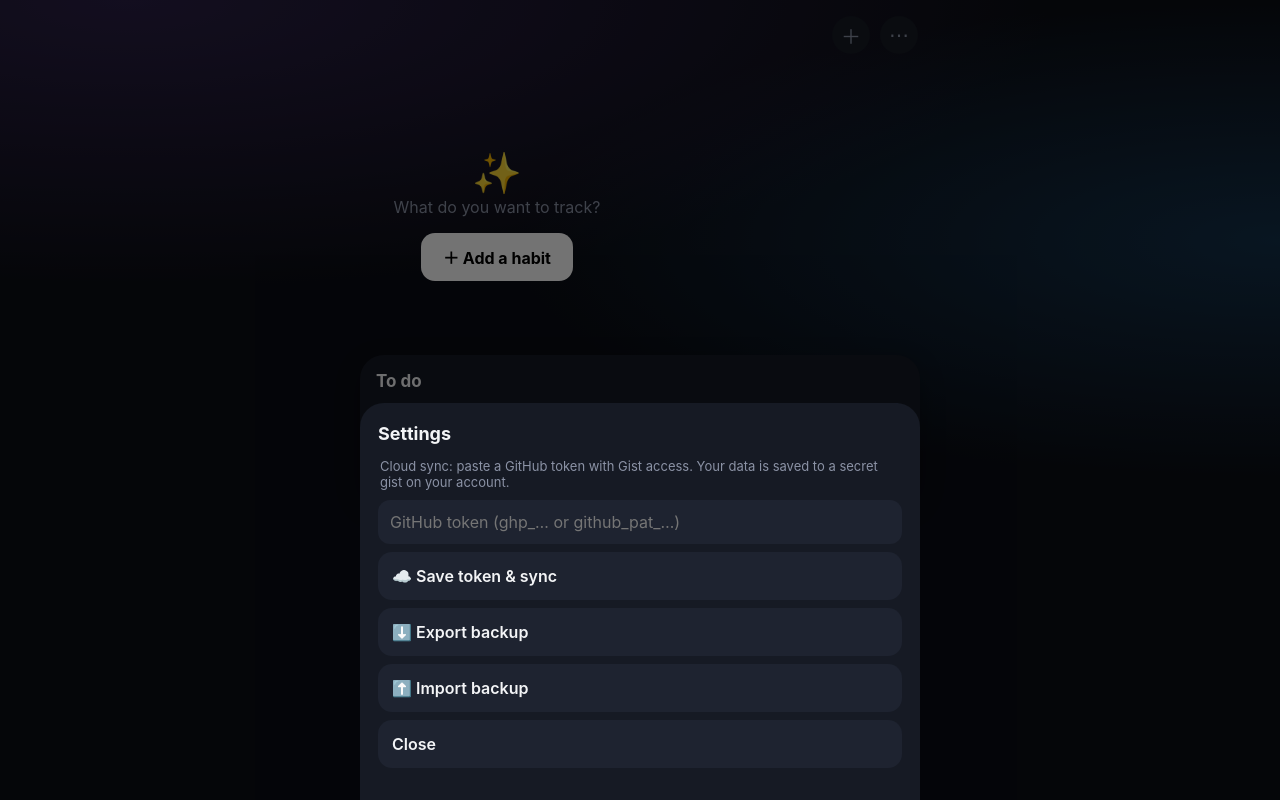
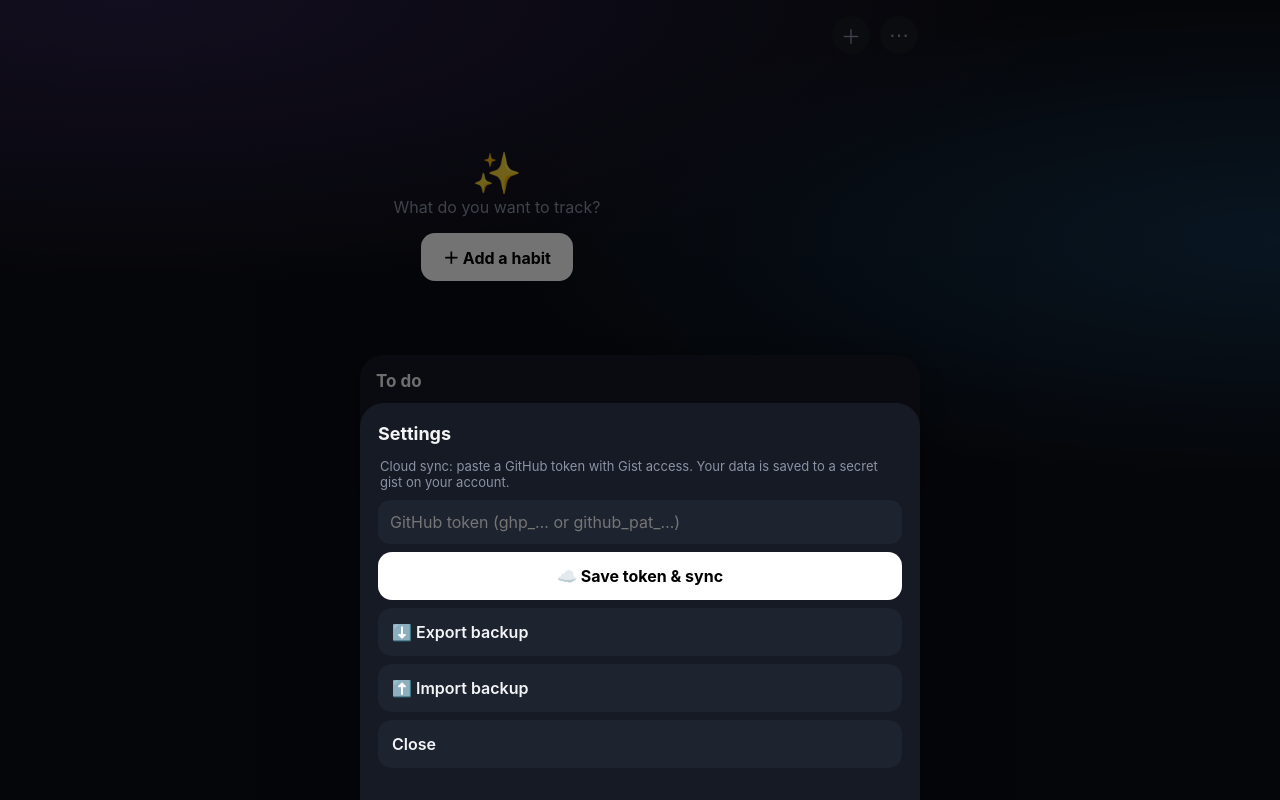
Before and after one commit to imandrec/Tracking, a plain HTML site: page index.html in a window 1280 px wide. Both pictures are taken after a click on the button "Settings". Drawn offline with Linux system fonts and the light colour scheme.

Commit message:
Make Save buttons white

```diff
--- a/index.html
+++ b/index.html
@@ -70,8 +70,8 @@
   .colors { display:flex; gap:10px; flex-wrap:wrap; margin:4px 0 16px; }
   .colors button { width:34px; height:34px; border-radius:50%; }
   .colors button.sel { box-shadow:0 0 0 3px var(--card), 0 0 0 5px #fff; }
-  .sheet .primary { background:#fff; color:#000; text-align:center; }
-  .sheet .danger { color:#f87171; text-align:center; }
+  .sheet button.row.primary { background:#fff; color:#000; text-align:center; font-weight:700; }
+  .sheet button.row.danger { color:#f87171; text-align:center; }
   .empty { text-align:center; padding:60px 20px; color:var(--dim); }
   .empty button { margin-top:16px; padding:12px 22px; border-radius:14px; background:#fff; color:#000; font-weight:700; }
   .head { cursor:pointer; }
@@ -115,7 +115,7 @@
   <h3>Settings</h3>
   <p>Cloud sync: paste a GitHub token with Gist access. Your data is saved to a secret gist on your account.</p>
   <input type="password" id="token" placeholder="GitHub token (ghp_… or github_pat_…)" autocomplete="off">
-  <button class="row" id="saveToken">☁️ Save token &amp; sync</button>
+  <button class="row primary" id="saveToken">☁️ Save token &amp; sync</button>
   <button class="row" id="exportBtn">⬇️ Export backup</button>
   <button class="row" id="importBtn">⬆️ Import backup</button>
   <button class="row" id="closeBtn">Close</button>
```
